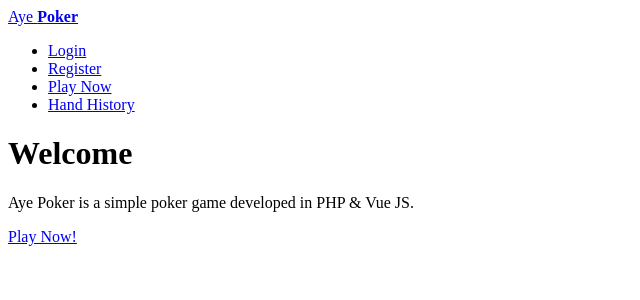
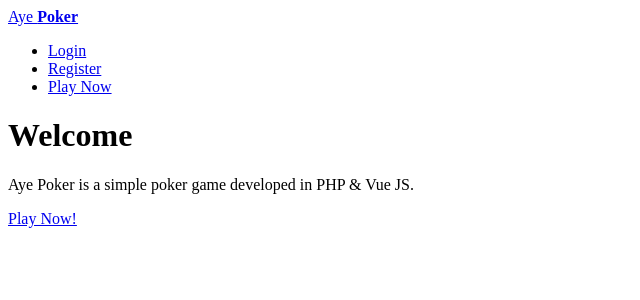
Before and after one commit to atsmacode/aye-poker, a Symfony app: template templates/index/index.html.twig in a window 1280 px wide. Shown: the top 300 px of the page, without its empty margins (0-640 px from the left). Run offline with Twig, Linux system fonts and the light colour scheme; the template is opened without the code that fills it, so the values that code supplies are empty; some libraries are stand-ins or nearby versions.

Commit message:
Simplify nav menu items and add more conditional display

```diff
--- a/templates/index/index.html.twig
+++ b/templates/index/index.html.twig
@@ -1,7 +1,7 @@
 {% extends 'base.html.twig' %}
 
 {% block body %}
-<div id="app" class="container-sm">
+<div class="container-sm">
 
     <h1>Welcome</h1>
 
--- a/templates/nav.html.twig
+++ b/templates/nav.html.twig
@@ -9,23 +9,25 @@
         <div class="collapse navbar-collapse d-block" id="navbarSupportedContent">
 
             <ul class="navbar-nav">
+                {% if is_granted('IS_AUTHENTICATED_FULLY') is empty %}
                     <li class="nav-item">
-                    {% if is_granted('IS_AUTHENTICATED_FULLY') is empty %}
                         <a class="nav-link {{ app.request.attributes.get('_route') == 'login' ? 'active' }}" aria-current="page" href="{{ path('login') }}">Login</a>
-                    {% endif %}
                     </li>
                     <li class="nav-item">
                         <a class="nav-link {{ app.request.attributes.get('_route') == 'register' ? 'active' }}" aria-current="page" href="{{ path('register') }}">Register</a>
                     </li>
+                {% endif %}
+                {% if app.request.attributes.get('_route') != 'play_plhe' %}
                     <li class="nav-item">
                         <a class="nav-link {{ app.request.attributes.get('_route') == 'play_plhe' ? 'active' }}" aria-current="page" href="{{ path('play_plhe') }}">Play Now</a>
                     </li>
+                {% endif %}
                 {# <li class="nav-item">
                     <a class="nav-link {{ app.request.attributes.get('_route') == 'play_plom' ? 'active' }}" aria-current="page" href="{{ path('play_plom') }}">Play PLOM</a>
                 </li> #}
-                <li class="nav-item">
+                {# <li class="nav-item">
                     <a class="nav-link {{ app.request.attributes.get('_route') == 'hand_history' ? 'active' }}" aria-current="page" href="{{ path('hand_history') }}">Hand History</a>
-                </li>
+                </li> #}
             </ul>
 
         </div>
```
Lines whose indentation alone changed are shown as unchanged.
